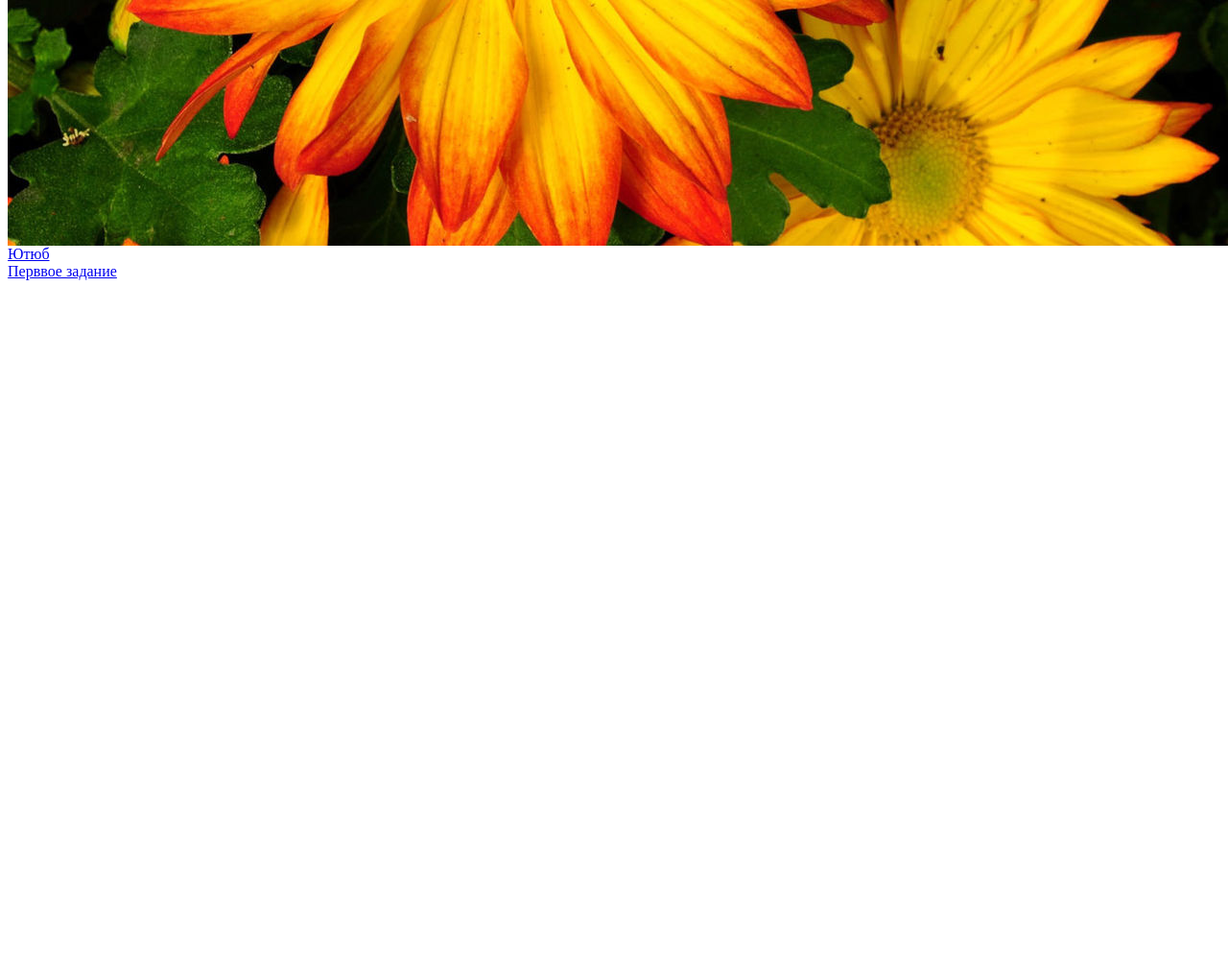
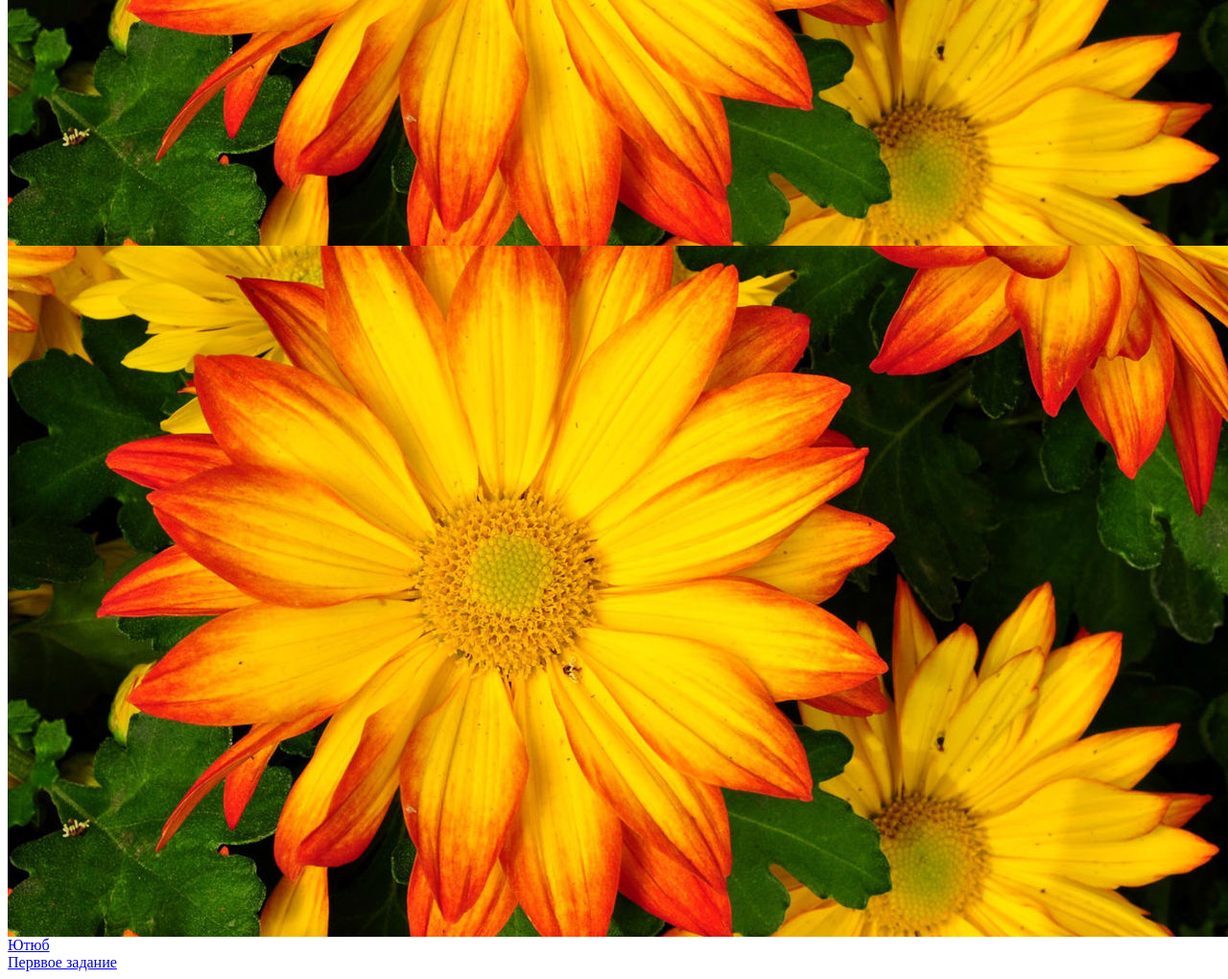
Before and after one commit to SemenovMG/Test, a plain HTML site: page index.html in a window 1280 px wide. Shown: the part 830-1850 px from the top of the page at 96% size. Before the commit the page ends 1130 px from the top, so only its background shows below. Drawn offline with Linux system fonts and the light colour scheme.

Commit message:
Update index.html

```diff
--- a/index.html
+++ b/index.html
@@ -3,6 +3,8 @@
 <br>
 <img src="11.jpg">
 <br>
+<img src="123/11.jpg">
+<br>
 <a href="http://youtube.com">Ютюб</a>
 <br>
 <a href="1.html">Перввое задание</a>
```
